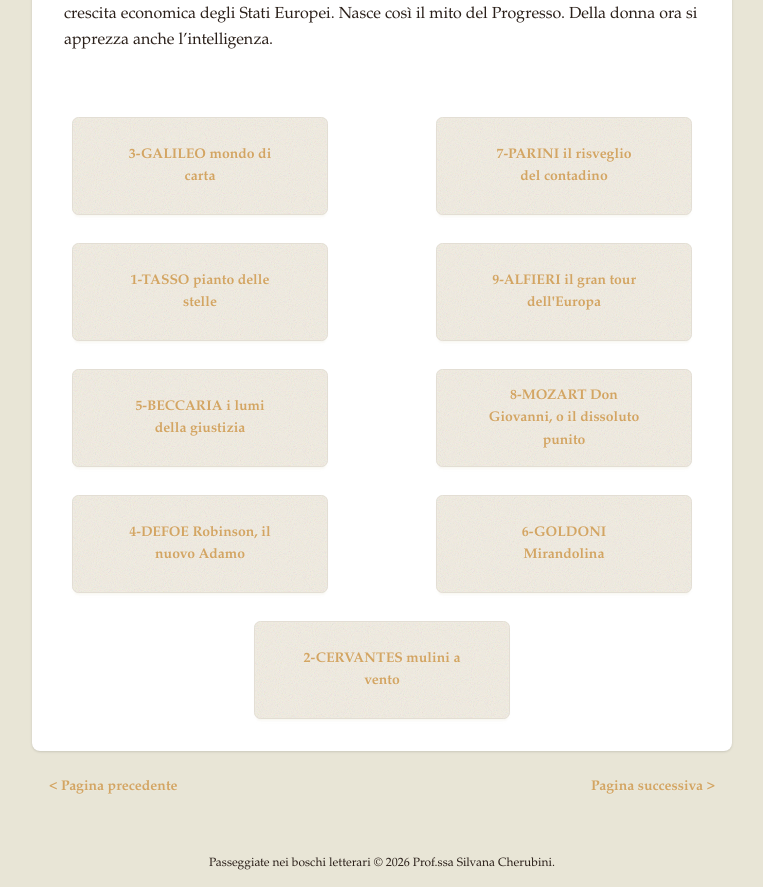
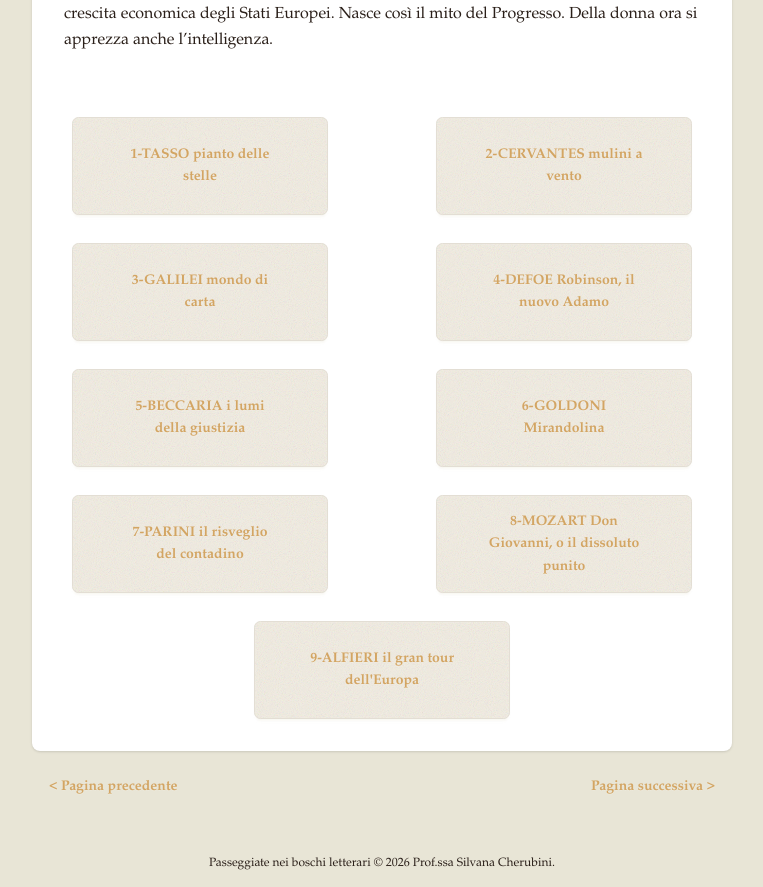
Before and after one commit to motocarota/cherubini.it, a SvelteKit app: page /c4-p1 in a window 1280 px wide. Shown: the part 1067-1954 px from the top of the page, without its empty margins (258-1021 px from the left). Built offline with nearby package versions, Linux system fonts and the light colour scheme.

Commit message:
exercises data files

```diff
--- /dev/null
+++ b/src/lib/exercises.js
@@ -0,0 +1,104 @@
+export const c3p1 = {
+	title: 'Classe III (Parte prima)',
+	img: '/c3-p1.jpg',
+	prev: '/intro',
+	next: '/c3-p2',
+	files: [
+		'1-ANONIMO avvicinatevi fedeli',
+		'10-DANTE Cacciaguida',
+		'11-BOCCACCIO Andreuccio da Perugia',
+		'12-PETRARCA deserti campi',
+		'13-PETRARCA dolci acque',
+		"2-JACOPO DA LENTINI servizio d'amore",
+		'3-CAVALCANTI angiol di luce',
+		'4-CAVALCANTI esilio',
+		'5-DANTE selva oscura',
+		'6-DANTE Francesca',
+		'7-DANTE Conte Ugolino',
+		"8-DANTE la vanita' della fama",
+		'9-DANTE maledetto fiore'
+	]
+};
+export const c3p2 = {
+	title: 'Classe III (Parte seconda)',
+	img: '/c3-p2.webp',
+	prev: '/c3-p1',
+	next: '/c4-p1',
+	files: [
+		"14-POLIZIANO Simonetta, l'anti-Didone",
+		'15-ARIOSTO donne e cavallier',
+		'16-ARIOSTO la pazzia di Orlando',
+		'17-MACHIAVELLI i volti del potere',
+		'18-SHAKESPEARE Giulietta'
+	]
+};
+
+export const c4p1 = {
+	title: 'Classe IV (Parte prima)',
+	img: '/c4-p1.jpg',
+	prev: '/c3-p2',
+	next: '/c4-p2',
+	files: [
+		'1-TASSO pianto delle stelle',
+		'2-CERVANTES mulini a vento',
+		'3-GALILEI mondo di carta',
+		'4-DEFOE Robinson, il nuovo Adamo',
+		'5-BECCARIA i lumi della giustizia',
+		'6-GOLDONI Mirandolina',
+		'7-PARINI il risveglio del contadino',
+		'8-MOZART Don Giovanni, o il dissoluto punito',
+		"9-ALFIERI il gran tour dell'Europa"
+	]
+};
+
+export const c4p2 = {
+	title: 'Classe IV (Parte seconda)',
+	img: '/c4-p2.png',
+	prev: '/c4-p1',
+	next: '/c5-p1',
+	files: [
+		"10-FOSCOLO Zacinto e il mito dell'Ellade",
+		'11-LEOPARDI luna amica',
+		'12-LEOPARDI un villaggio esemplare',
+		'13-MANZONI intrigo in canonica',
+		'14-MANZONI Lucia e la notte degli imbrogli',
+		"15-MAMELI fratelli d'Italia NIEVO Confessioni",
+		'16-HUGO Gavroche sulle barricate di Parigi',
+		"17-VERGA 'Ntoni e il nonno (pescatori)",
+		"18-VERGA l'addio di 'Ntoni DELEDDA Marianna Sirca"
+	]
+};
+
+export const c5p1 = {
+	title: 'Classe V (Parte prima)',
+	img: '/c5-p1.png',
+	prev: '/c4-p2',
+	next: '/c5-p2',
+	files: [
+		'1-CARDUCCI Maremma toscana',
+		'10-MONTALE creuze di Liguria CAPRONI',
+		'11-MONTALE casa abbandonata',
+		"2-PASCOLI cader di foglie D'ANNUNZIO",
+		'3-GOZZANO il mondo di Felicita',
+		'4-MARINETTI automobile ebbrrra',
+		'5-KAFKA la metamorfosi di Gregor',
+		'6-PIRANDELLO le maschere e la pazzia',
+		'7-SVEVO lo strano matrimonio di Zeno',
+		'8-PASTERNAK Jurij Zivago e la rivoluzione',
+		'9-UNGARETTI paese straziato'
+	]
+};
+export const c5p2 = {
+	title: 'Classe V (Parte seconda)',
+	img: '/c5-p2.png',
+	prev: '/c5-p1',
+	next: '/outro',
+	files: [
+		"12-FENOGLIO Johnny, o l'epica del ribelle LEVI l'Inferno di Auschwitz",
+		"13-DE FILIPPO Filumena Marturano, un'eroina della responsabilita'",
+		'14-TOMASI DI LAMPEDUSA la terra del rimorso',
+		"15-PASOLINI la vitalita' dei reietti",
+		"16-GUCCINI Dio e' morto",
+		'17-CAMILLERI Montalbano'
+	]
+};
--- a/src/routes/c3-p1/+page.svelte
+++ b/src/routes/c3-p1/+page.svelte
@@ -1,30 +1,9 @@
 <script lang="ts">
 	import Card from '$lib/Card.svelte';
-
-	const data = {
-		title: 'Classe III (Parte prima)',
-		img: '/c3-p1.jpg',
-		prev: '/intro',
-		next: '/c3-p2',
-		files: [
-			'1-ANONIMO avvicinatevi fedeli',
-			'10-DANTE Cacciaguida',
-			'11-BOCCACCIO Andreuccio da Perugia',
-			'12-PETRARCA deserti campi',
-			'13-PETRARCA dolci acque',
-			"2-JACOPO DA LENTINI servizio d'amore",
-			'3-CAVALCANTI angiol di luce',
-			'4-CAVALCANTI esilio',
-			'5-DANTE selva oscura',
-			'6-DANTE Francesca',
-			'7-DANTE Conte Ugolino',
-			"8-DANTE la vanita' della fama",
-			'9-DANTE maledetto fiore'
-		]
-	};
+	import { c3p1 } from '$lib/exercises';
 </script>
 
-<Card {data}>
+<Card data={c3p1}>
 	Natività di Maria di Pietro Cavallini, mosaico chiesa di S. Maria in Trastevere, Roma. Qui la
 	nascita è raffigurata in modo realistico, legata cioè alla fertilità femminile, e non sotto il
 	velo del mistero religioso. Benché il concepimento sia attribuito solo al Padre (celeste e
--- a/src/routes/c3-p2/+page.svelte
+++ b/src/routes/c3-p2/+page.svelte
@@ -1,22 +1,9 @@
 <script lang="ts">
 	import Card from '$lib/Card.svelte';
-
-	const data = {
-		title: 'Classe III (Parte seconda)',
-		img: '/c3-p2.webp',
-		prev: '/c3-p1',
-		next: '/c4-p1',
-		files: [
-			'17-MACHIAVELLI i volti del potere',
-			"14-POLIZIANO Simonetta, l'anti-Didone",
-			'15-ARIOSTO donne e cavallier',
-			'18-SHAKESPEARE Giulietta',
-			'16-ARIOSTO la pazzia di Orlando'
-		]
-	};
+	import { c3p2 } from '$lib/exercises';
 </script>
 
-<Card {data}>
+<Card data={c3p2}>
 	La Primavera di Botticelli, quadro della Galleria degli Uffizi, Firenze. Nel Rinascimento si
 	riscoprono i miti pagani, che celebrano la potenza generatrice della Natura ed esaltano la
 	bellezza e la grazia della donna.
--- a/src/routes/c4-p1/+page.svelte
+++ b/src/routes/c4-p1/+page.svelte
@@ -1,26 +1,9 @@
 <script lang="ts">
 	import Card from '$lib/Card.svelte';
-
-	const data = {
-		title: 'Classe IV (Parte prima)',
-		img: '/c4-p1.jpg',
-		prev: '/c3-p2',
-		next: '/c4-p2',
-		files: [
-			'3-GALILEO mondo di carta',
-			'7-PARINI il risveglio del contadino',
-			'1-TASSO pianto delle stelle',
-			"9-ALFIERI il gran tour dell'Europa",
-			'5-BECCARIA i lumi della giustizia',
-			'8-MOZART Don Giovanni, o il dissoluto punito',
-			'4-DEFOE Robinson, il nuovo Adamo',
-			'6-GOLDONI Mirandolina',
-			'2-CERVANTES mulini a vento'
-		]
-	};
+	import { c4p1 } from '$lib/exercises';
 </script>
 
-<Card {data}>
+<Card data={c4p1}>
 	Galileo presenta il cannocchiale al doge di Venezia Leonardo Donati di Giuseppe Bertini, affresco
 	di Villa Ponti, Biumo di Varese. La Rivoluzione Scientifica, che ha origine nel clima ostile della
 	Controriforma, ha il suo fondamento nella ragione, che avrà il suo trionfo con l’Illuminismo.
--- a/src/routes/c4-p2/+page.svelte
+++ b/src/routes/c4-p2/+page.svelte
@@ -1,26 +1,9 @@
 <script lang="ts">
 	import Card from '$lib/Card.svelte';
-
-	const data = {
-		title: 'Classe IV (Parte seconda)',
-		img: '/c4-p2.png',
-		prev: '/c4-p1',
-		next: '/c5-p1',
-		files: [
-			'14-MANZONI Lucia e la notte degli imbrogli',
-			"17-VERGA 'Ntoni e il nonno (pescatori)",
-			'13-MANZONI intrigo in canonica',
-			'12-LEOPARDI un villaggio esemplare',
-			"18-VERGA l'addio di 'Ntoni DELEDDA Marianna Sirca",
-			"10-FOSCOLO Zacinto e il mito dell'Ellade",
-			'16-HUGO Gavroche sulle barricate di Parigi',
-			'11-LEOPARDI luna amica',
-			"15-MAMELI fratelli d'Italia NIEVO Confessioni"
-		]
-	};
+	import { c4p2 } from '$lib/exercises';
 </script>
 
-<Card {data}>
+<Card data={c4p2}>
 	Il bacio di Hayez, quadro della Pinacoteca di Brera, Milano. Il dipinto è un inno
 	all’amore-passione, che (assieme all’amicizia) fa parte della scoperta del privato, tipica del
 	Romanticismo, nell’età della Restaurazione. Ma il dipinto allude anche all’alleanza
--- a/src/routes/c5-p1/+page.svelte
+++ b/src/routes/c5-p1/+page.svelte
@@ -1,28 +1,9 @@
 <script lang="ts">
 	import Card from '$lib/Card.svelte';
-
-	const data = {
-		title: 'Classe V (Parte prima)',
-		img: '/c5-p1.png',
-		prev: '/c4-p2',
-		next: '/c5-p2',
-		files: [
-			'9-UNGARETTI paese straziato',
-			'8-PASTERNAK Jurij Zivago e la rivoluzione',
-			'7-SVEVO lo strano matrimonio di Zeno',
-			'11-MONTALE casa abbandonata CAPRONI',
-			'6-PIRANDELLO le maschere e la pazzia',
-			"2-PASCOLI cader di foglie D'ANNUNZIO",
-			'10-MONTALE creuze di Liguria',
-			'4-MARINETTI automobile ebbrrra',
-			'3-GOZZANO il mondo di Felicita',
-			'5-KAFKA la metamorfosi di Gregor',
-			'1-CARDUCCI Maremma toscana'
-		]
-	};
+	import { c5p1 } from '$lib/exercises';
 </script>
 
-<Card {data}>
+<Card data={c5p1}>
 	Il Porto di Genova con la Lanterna: poco più a destra si trovano gli ex Cantieri Ansaldo (oggi
 	Fincantieri) nati nel 1853 e cresciuti via via dopo l’unità d’Italia. È “il fervore notturno degli
 	arsenali e dei cantieri” di cui parla il Futurismo. La Rivoluzione Industriale determina un enorme
--- a/src/routes/c5-p2/+page.svelte
+++ b/src/routes/c5-p2/+page.svelte
@@ -1,23 +1,9 @@
 <script lang="ts">
 	import Card from '$lib/Card.svelte';
-
-	const data = {
-		title: 'Classe V (Parte seconda)',
-		img: '/c5-p2.png',
-		prev: '/c5-p1',
-		next: '/outro',
-		files: [
-			"17-CAMILLERI Montalbano, un eroe dell'intelligenza contro l'illegalita'",
-			"12-FENOGLIO Johnny, o l'epica del ribelle LEVI l'Inferno di Auschwitz",
-			"13-DE FILIPPO Filumena Marturano, un'eroina della responsabilita'",
-			'14-TOMASI DI LAMPEDUSA la terra del rimorso',
-			"16-GUCCINI Dio e' morto",
-			"15-PASOLINI la vitalita' dei reietti"
-		]
-	};
+	import { c5p2 } from '$lib/exercises';
 </script>
 
-<Card {data}>
+<Card data={c5p2}>
 	Sfilata dei partigiani il 6 maggio 1945 a Milano per festeggiare la liberazione dall’occupazione
 	nazi-fascista. La catastrofe di due guerre mondiali (causate dal nazionalismo e dal nazi-fascismo)
 	genera una volontà di riscossa - promossa dalla Resistenza -, che si prolunga anche nel secondo
```
Also changed, not shown: 2 other files (tests, documents, lock files or other folders).
